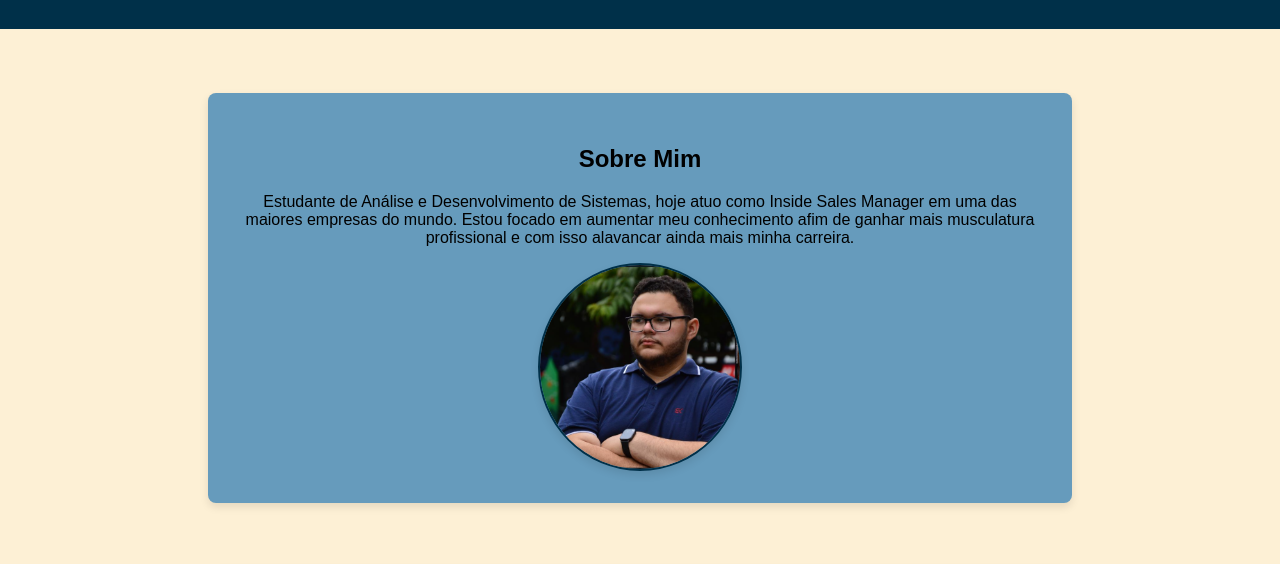
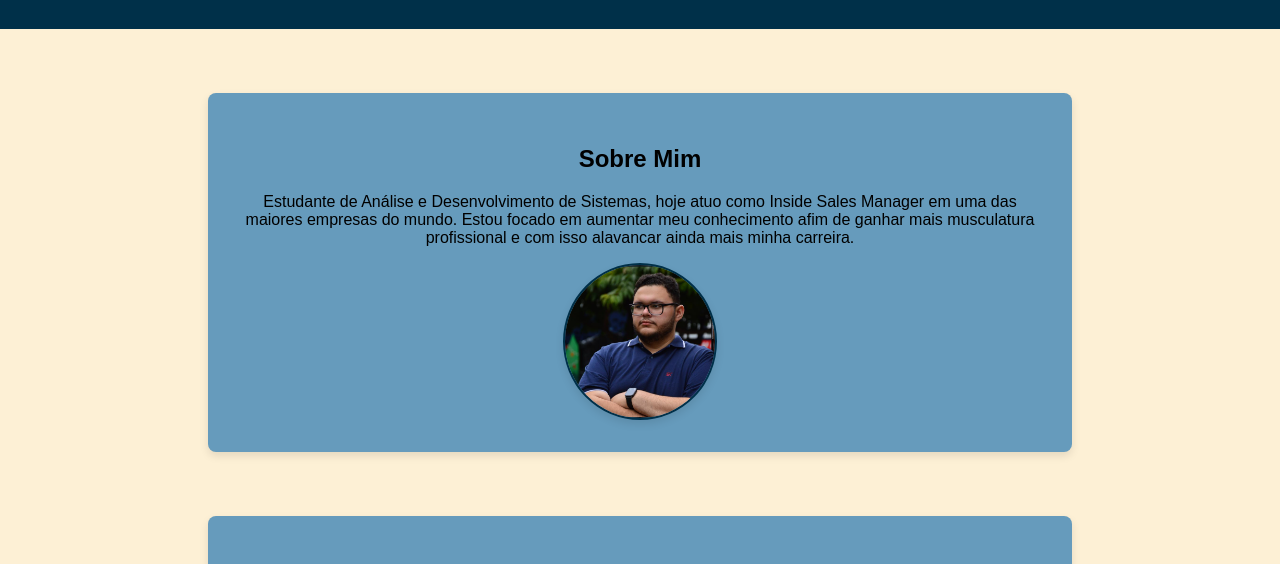
Before and after one commit to Emanoel003/meu-portfolio, a plain HTML site: page index.html in a window 1280 px wide. Shown: the part 117-681 px from the top of the page. Drawn offline with Linux system fonts and the light colour scheme.

Commit message:
Update styles.css

```diff
--- a/styles.css
+++ b/styles.css
@@ -110,8 +110,8 @@ footer {
 .foto-perfil {
     display: block; /* Exibe a imagem como um bloco */
     margin: 0 auto; /* Centraliza a imagem horizontalmente */
-    max-width: 200px; /* Define a largura máxima da imagem */
-    border-radius: 50%; /* Torna a imagem circular */
+    max-width: 150px; /* Define a largura máxima da imagem */
+    border-radius: 60%; /* Torna a imagem circular */
     border: 2px solid #003049; /* Adiciona uma borda à imagem */
     box-shadow: 0 4px 8px rgba(0, 0, 0, 0.1); /* Adiciona sombra à imagem */
     transition: transform 0.3s ease-in-out; /* Adiciona transição para o efeito de flutuação */
```
